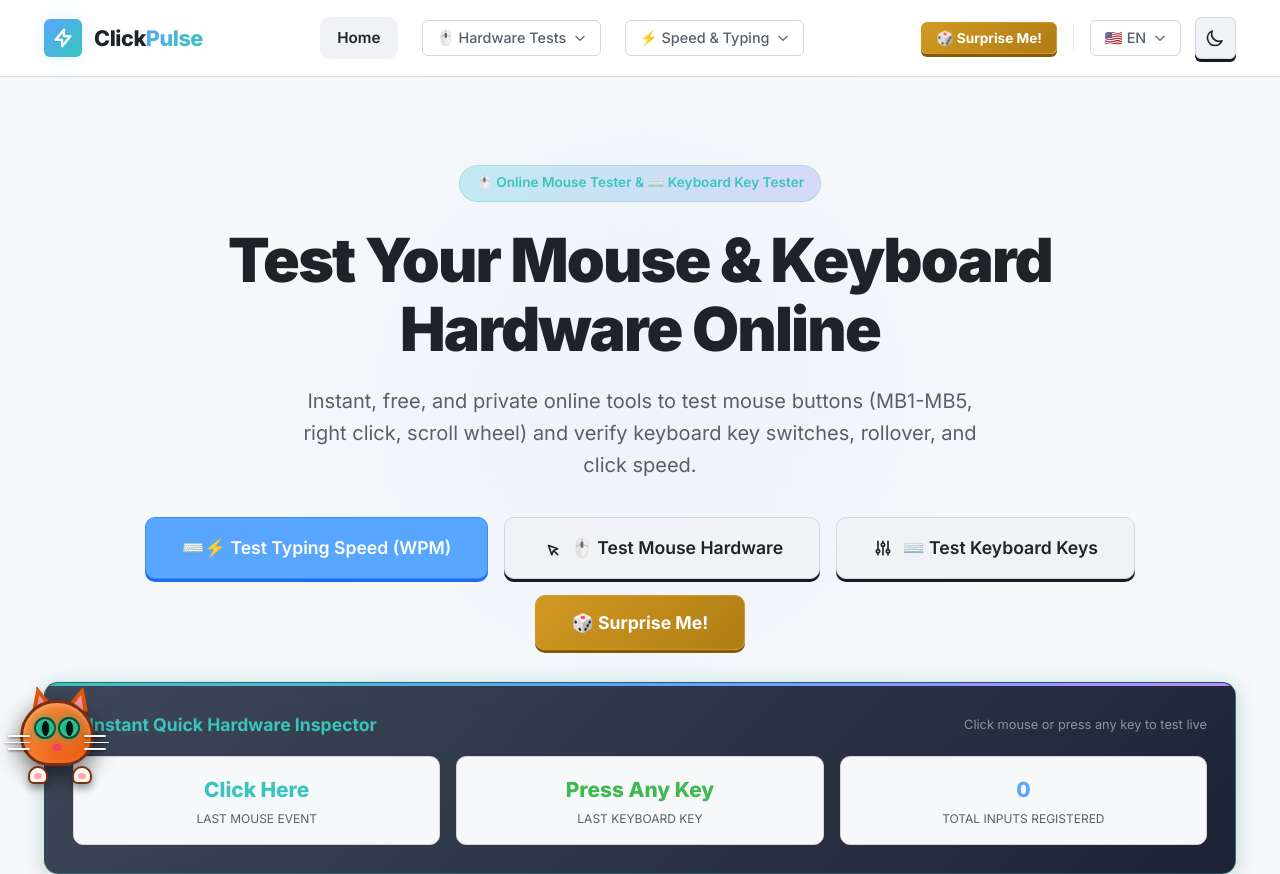
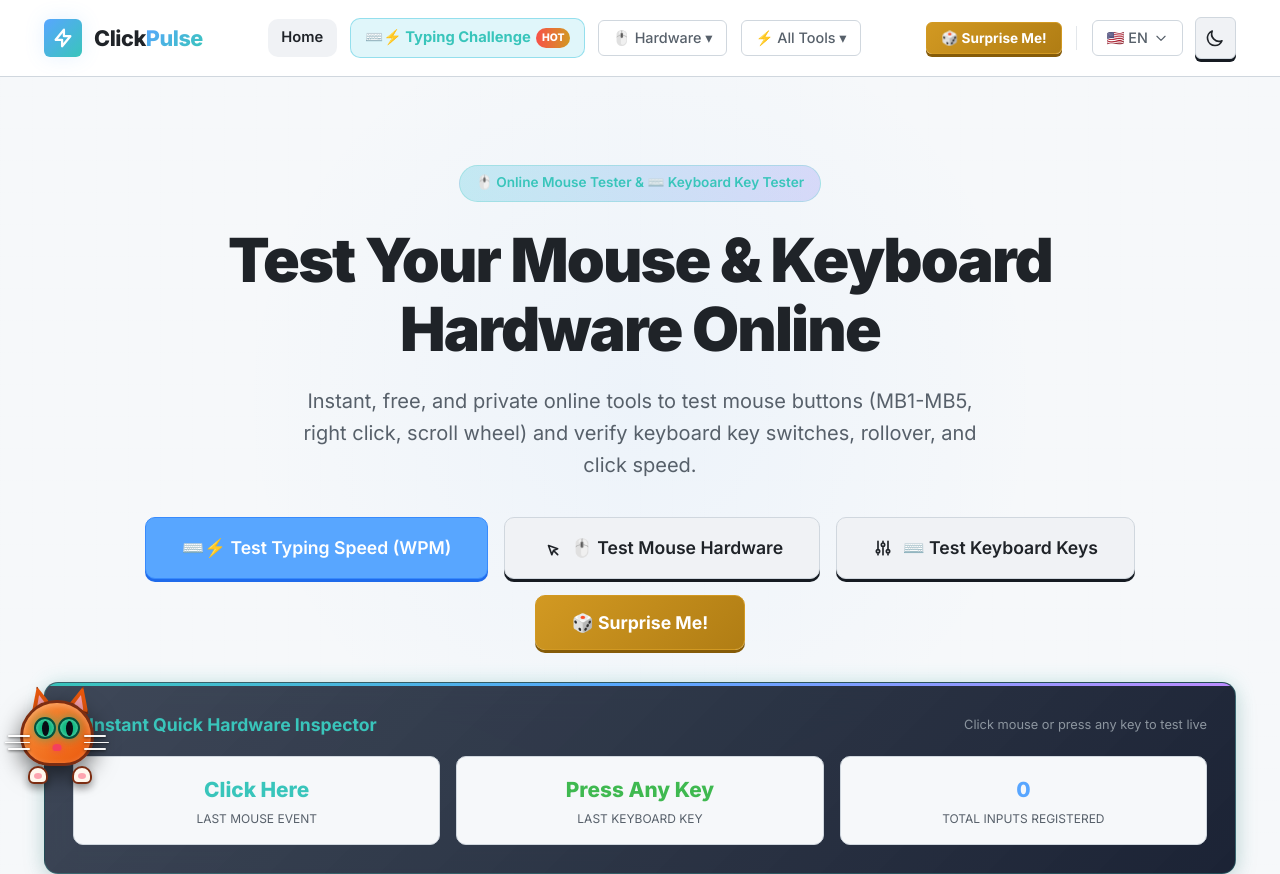
Before and after one commit to dylanwendling/catkeylab, a website with bundled scripts: page index.html in a window 1280 px wide. Shown: the top 874 px of the page. Built offline with nearby package versions, Linux system fonts and the light colour scheme.

Commit message:
feat: initialize ClickPulse project with design system and header component

```diff
--- a/css/main.css
+++ b/css/main.css
@@ -214,13 +214,13 @@ img, svg {
 .nav-desktop {
   display: flex;
   align-items: center;
-  gap: 1.5rem;
+  gap: 0.85rem;
 }
 
 .nav-link {
-  padding: 0.55rem 1.1rem;
+  padding: 0.45rem 0.85rem;
   font-weight: 600;
-  font-size: 0.95rem;
+  font-size: 0.92rem;
   color: var(--text-secondary);
   border-radius: var(--radius-md);
   transition: all var(--transition-fast);
@@ -231,10 +231,36 @@ img, svg {
   background: var(--bg-tertiary);
 }
 
+.nav-link-featured {
+  background: rgba(6, 182, 212, 0.12);
+  color: var(--accent-cyan);
+  border: 1px solid rgba(6, 182, 212, 0.35);
+  font-weight: 700;
+  display: inline-flex;
+  align-items: center;
+  gap: 0.35rem;
+}
+
+.nav-link-featured:hover {
+  background: rgba(6, 182, 212, 0.22);
+  color: #ffffff;
+  border-color: var(--accent-cyan);
+  box-shadow: 0 0 14px var(--accent-cyan-glow);
+}
+
+.nav-badge-hot {
+  background: linear-gradient(90deg, #f85149, #d29922);
+  color: #ffffff;
+  font-size: 0.65rem;
+  font-weight: 800;
+  padding: 0.08rem 0.35rem;
+  border-radius: var(--radius-full);
+}
+
 .header-actions {
   display: flex;
   align-items: center;
-  gap: 0.85rem;
+  gap: 0.75rem;
 }
 
 .header-divider {
--- a/js/components/header.js
+++ b/js/components/header.js
@@ -26,11 +26,15 @@ export function renderHeader(container) {
         <nav class="nav-desktop">
           <a href="#" class="nav-link" data-route="" data-i18n="navHome">${t('navHome')}</a>
 
+          <a href="#typing-test" class="nav-link nav-link-featured" data-route="typing-test">
+            <span>⌨️⚡ Typing Challenge</span>
+            <span class="nav-badge-hot">HOT</span>
+          </a>
+
           <!-- Hardware Dropdown -->
           <div class="dropdown" id="hardware-dropdown">
             <button class="dropdown-btn" aria-haspopup="true">
-              <span>🖱️ Hardware Tests</span>
-              <svg width="14" height="14" fill="none" stroke="currentColor" viewBox="0 0 24 24"><path stroke-linecap="round" stroke-linejoin="round" stroke-width="2" d="M19 9l-7 7-7-7"/></svg>
+              <span>🖱️ Hardware ▾</span>
             </button>
             <div class="dropdown-menu">
               <a href="#mouse-test" class="dropdown-item" data-i18n="navMouseTest">🖱️ Mouse Hardware Tester</a>
@@ -38,18 +42,12 @@ export function renderHeader(container) {
             </div>
           </div>
 
-          <!-- Speed & Typing Dropdown -->
+          <!-- Speed & Tools Dropdown -->
           <div class="dropdown" id="tools-dropdown">
             <button class="dropdown-btn" aria-haspopup="true">
-              <span>⚡ Speed & Typing</span>
-              <svg width="14" height="14" fill="none" stroke="currentColor" viewBox="0 0 24 24"><path stroke-linecap="round" stroke-linejoin="round" stroke-width="2" d="M19 9l-7 7-7-7"/></svg>
+              <span>⚡ All Tools ▾</span>
             </button>
             <div class="dropdown-menu">
-              <a href="#typing-test" class="dropdown-item" style="background:rgba(6,182,212,0.1); color:var(--accent-cyan); font-weight:700;">
-                <span>⌨️⚡ Typing Speed Challenge</span>
-                <span style="background:linear-gradient(90deg, #f85149, #d29922); color:#ffffff; font-size:0.65rem; font-weight:800; padding:0.1rem 0.4rem; border-radius:var(--radius-full); margin-left:0.4rem;">HOT</span>
-              </a>
-              <div style="height:1px; background:var(--border-color); margin:0.35rem 0;"></div>
               <a href="#cps-test" class="dropdown-item" data-i18n="navCPSTest">⚡ CPS Speed Test</a>
               <a href="#auto-clicker" class="dropdown-item" data-i18n="navAutoClicker">🤖 Online Auto Clicker</a>
               <a href="#click-speed-test" class="dropdown-item" data-i18n="navClickSpeedTest">⏱️ Click Speed Test</a>
```
